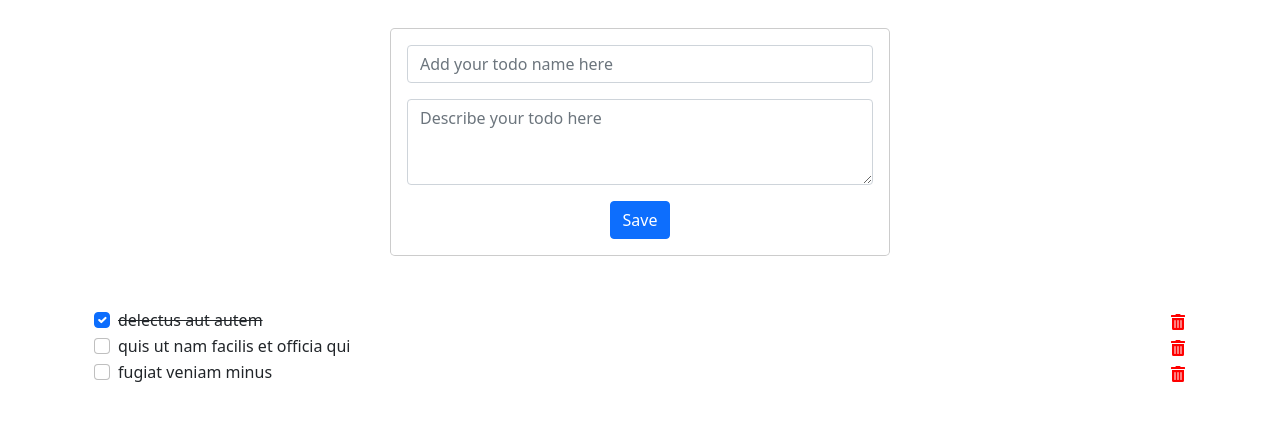
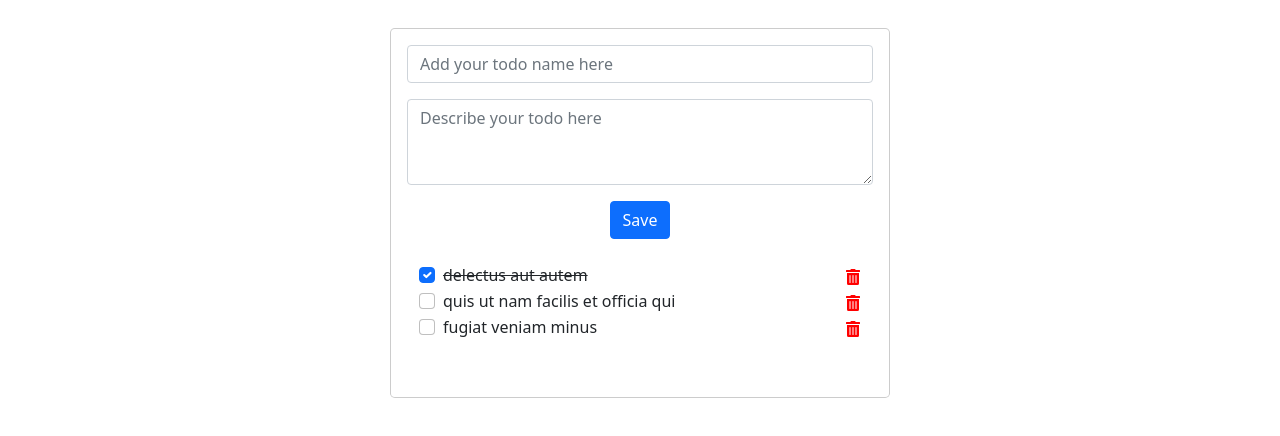
Before and after one commit to giovanizanetti/Drag-and-drop-todo-app, a React (Create React App) app: page / in a window 1280 px wide. Shown: the top 436 px of the page. Built offline with nearby package versions, Linux system fonts and the light colour scheme.

Commit message:
style
bring todos inside the modal

```diff
--- a/src/components/AddTodo/AddTodo.js
+++ b/src/components/AddTodo/AddTodo.js
@@ -1,5 +1,5 @@
 import { useState } from 'react'
-import { Modal, Button, Form, Alert } from 'react-bootstrap'
+import { Button, Form, Alert } from 'react-bootstrap'
 import { v4 as generateUUID } from 'uuid'
 
 const AddTodo = ({ addTodo }) => {
@@ -32,8 +32,6 @@ const AddTodo = ({ addTodo }) => {
   return (
     <>
       {alert && <Alert variant='warning'>{alert}</Alert>}
-      <Modal.Dialog>
-        <Modal.Body>
       <Form onSubmit={(e) => handleAddTodo(e)}>
         <Form.Control
           title='name'
@@ -61,8 +59,6 @@ const AddTodo = ({ addTodo }) => {
           Save
         </Button>
       </Form>
-        </Modal.Body>
-      </Modal.Dialog>
     </>
   )
 }
--- a/src/components/TodoList/TodoList.js
+++ b/src/components/TodoList/TodoList.js
@@ -1,3 +1,4 @@
+import { Modal } from 'react-bootstrap'
 import { TODOS } from '../../config/constants'
 import { useLocalStorage } from '../../hooks/useLocalStorege'
 import { initialTodos } from '../../initialdata'
@@ -23,15 +24,19 @@ const TodoList = () => {
     setTodos(filteredTodos)
   }
   return (
-    <>
+    <Modal.Dialog>
+      <Modal.Body>
         <AddTodo addTodo={(todo) => handleAddTodo(todo)} />
         <ul className='py-4 container'>
           {todos &&
             todos.map((todo) => {
-            return <TodoItem key={todo.id} handleCompleted={handleCompleted} handleDelete={handleDelete} todo={todo} />
+              return (
+                <TodoItem key={todo.id} handleCompleted={handleCompleted} handleDelete={handleDelete} todo={todo} />
+              )
             })}
         </ul>
-    </>
+      </Modal.Body>
+    </Modal.Dialog>
   )
 }
 
```
Lines whose indentation alone changed are shown as unchanged.
